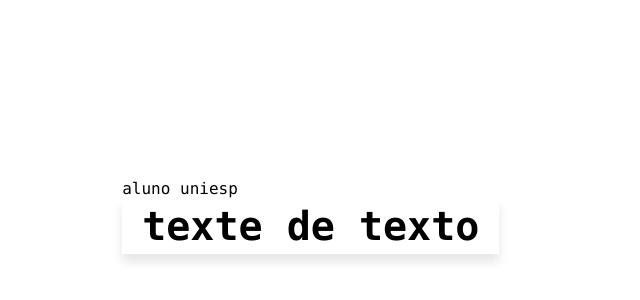
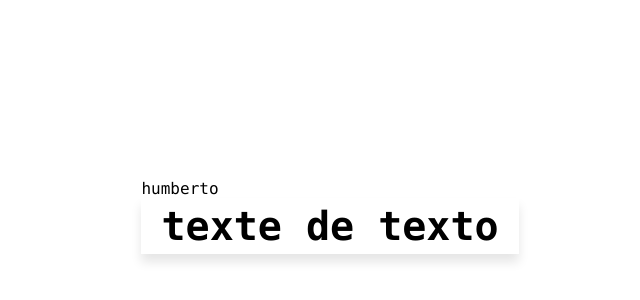
Before and after one commit to farvillage/hackathon, a plain HTML site: page somos.html in a window 1280 px wide. Shown: the part 212-512 px from the top of the page, without its empty margins (460-1100 px from the left). Drawn offline with Linux system fonts and the light colour scheme.

Commit message:
erro no a

```diff
--- a/somos.html
+++ b/somos.html
@@ -9,8 +9,8 @@
 </head>
 <body>
     <div class="box"
-        <a href="humberto"> aluno uniesp </a>
-        <span id="tooltip"> texte de texto</span>
+         <a href=‘#’>humberto</a>
+         <span id="tooltip"> texte de texto</span>
 
     </div>
     <script type="text/javascript">
```
